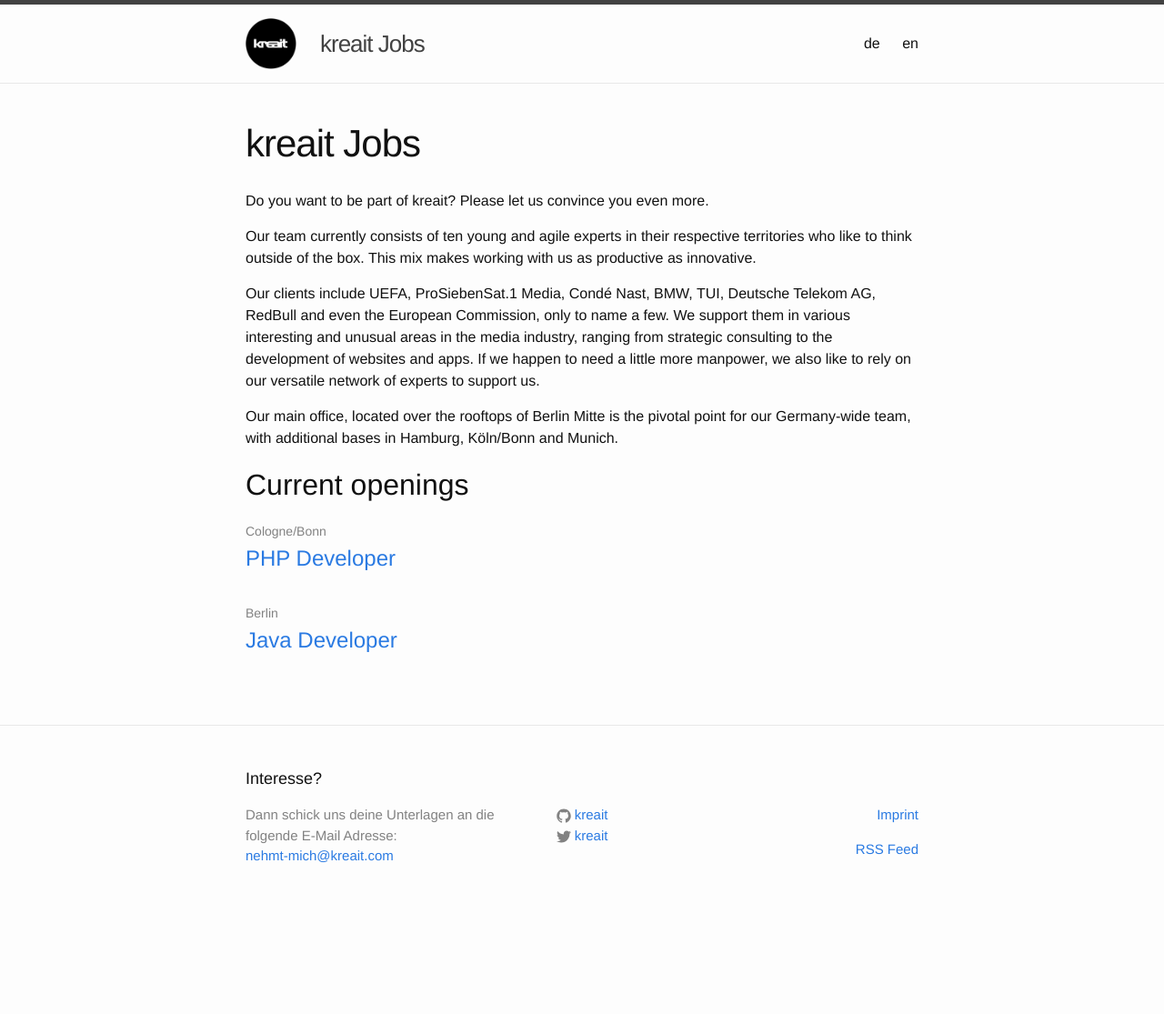
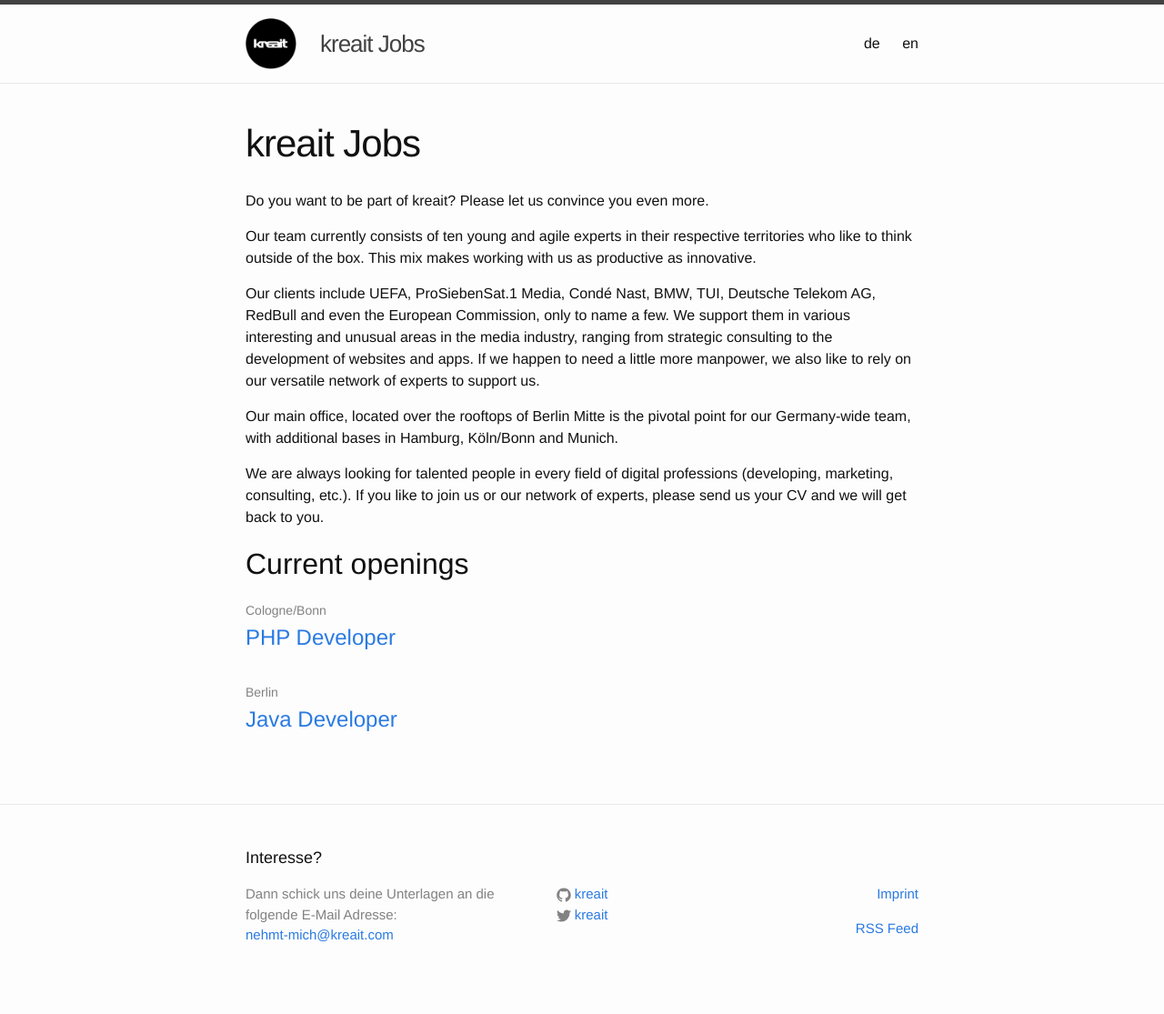
Before and after one commit to dyanakiev/jobs.kreait.com, a Jekyll site: the page built from _posts/en/pages/2015-05-26-index.md, in a window 1280 px wide. Shown: the whole page at 91% size. Built offline with Jekyll 4.4.1, drawn with Linux system fonts in a browser that asks for light colours; before the commit the page ends 1028 px from its top, so only the background shows below that.

Commit message:
Add diversity paragraph (#1)

```diff
--- a/_posts/en/pages/2015-05-26-index.md
+++ b/_posts/en/pages/2015-05-26-index.md
@@ -12,6 +12,8 @@
 
 Our main office, located over the rooftops of Berlin Mitte is the pivotal point for our Germany-wide team, with additional bases in Hamburg, Köln/Bonn and Munich.
 
+We are always looking for talented people in every field of digital professions (developing, marketing, consulting, etc.). If you like to join us or our network of experts, please send us your CV and we will get back to you.
+
 ## Current openings
 
 {% include list.html %}
```
